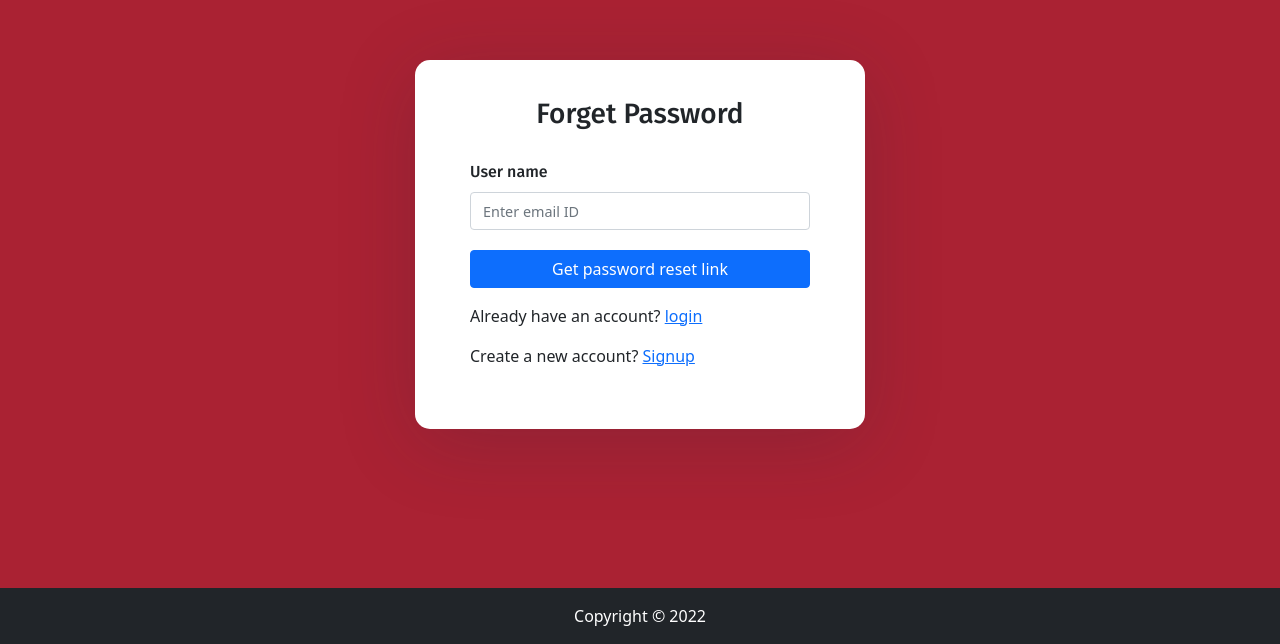
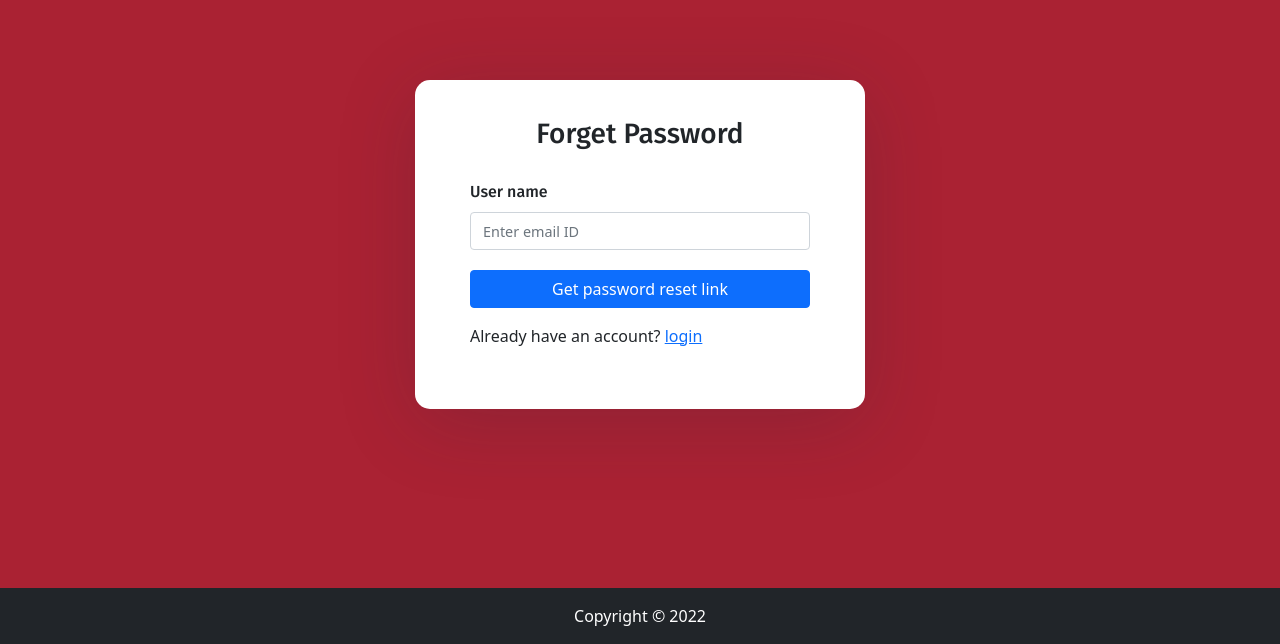
Before and after one commit to GouthamKannan/Book-store-frontend, a React (Create React App) app: page /forget-password in a window 1280 px wide. Shown: the part 156-800 px from the top of the page. Built offline with nearby package versions, Linux system fonts and the light colour scheme; the HTML template or start-up script is replaced by a standard one.

Commit message:
Updated forget password

```diff
--- a/src/components/forget_password.js
+++ b/src/components/forget_password.js
@@ -70,7 +70,6 @@ export default class ForgetPassword extends Component {
                             </div>
                         }
                         <p>Already have an account? <a href="/">login</a></p>
-                        <p>Create a new account? <a href="/sign-up">Signup</a></p>
                     </form >
                 </div>
             </div >
```
